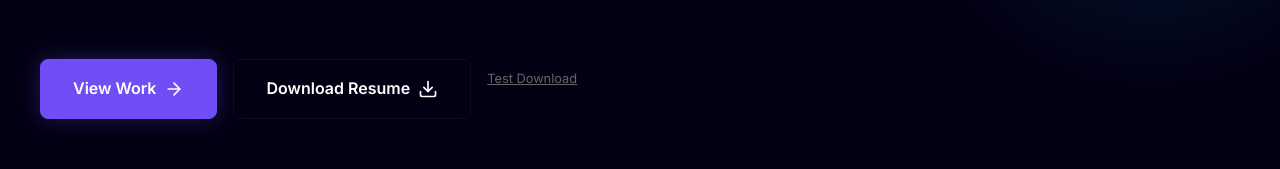
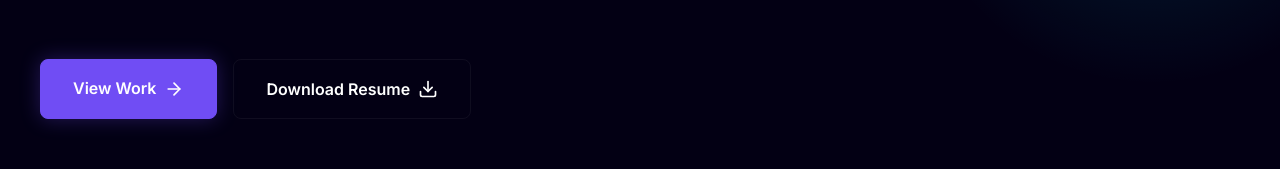
Before and after one commit to kpmisthah/kp-portfolio, a Next.js app: page / in a window 1280 px wide. Shown: the part 559-728 px from the top of the page. Built offline with nearby package versions, Linux system fonts and the light colour scheme.

Commit message:
fix: Implement client-side fetch download

```diff
--- a/src/components/Hero.tsx
+++ b/src/components/Hero.tsx
@@ -1,3 +1,5 @@
+'use client';
+
 'use client';
 
 import Link from 'next/link';
@@ -5,8 +7,27 @@ import { ArrowRight, Download } from 'lucide-react';
 import { motion } from 'framer-motion';
 import styles from './Hero.module.css';
 
-
 export default function Hero() {
+    const handleDownload = async () => {
+        try {
+            const response = await fetch('/my_resume.pdf');
+            if (!response.ok) {
+                throw new Error(`HTTP error! status: ${response.status}`);
+            }
+            const blob = await response.blob();
+            const url = window.URL.createObjectURL(blob);
+            const link = document.createElement('a');
+            link.href = url;
+            link.download = 'KP_Misthah_Resume.pdf';
+            document.body.appendChild(link);
+            link.click();
+            document.body.removeChild(link);
+            window.URL.revokeObjectURL(url);
+        } catch (error) {
+            console.error('Download failed:', error);
+            alert('Download failed. Please try again.');
+        }
+    };
     return (
         <section className={styles.section} id="hero">
             <div className={styles.container}>
@@ -48,21 +69,9 @@ export default function Hero() {
                     <Link href="#projects" className={styles.primaryBtn}>
                         View Work <ArrowRight size={20} />
                     </Link>
-                    <a
-                        href="/resume.pdf"
-                        className={styles.secondaryBtn}
-                        download="KP_Misthah_Resume.pdf"
-                    >
+                    <button onClick={handleDownload} className={styles.secondaryBtn}>
                         Download Resume <Download size={20} />
-                    </a>
-                    {/* Debug link - to be removed later */}
-                    <a
-                        href="/test.txt"
-                        style={{ fontSize: '0.8rem', color: '#666', textDecoration: 'underline', marginTop: '10px' }}
-                        download
-                    >
-                        Test Download
-                    </a>
+                    </button>
                 </motion.div>
             </div>
         </section>
```
Also changed, not shown: 1 other file (tests, documents, lock files or other folders).
